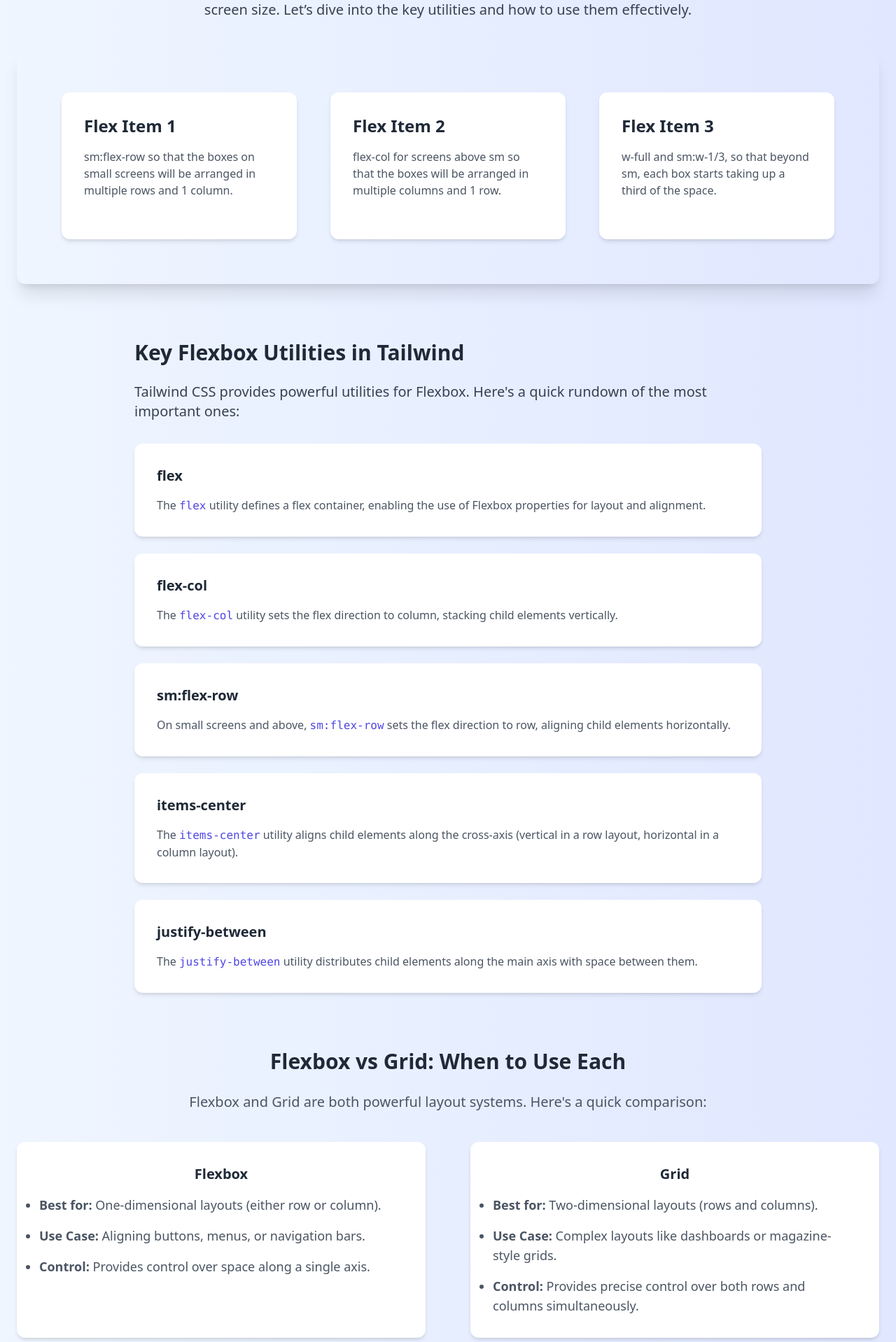
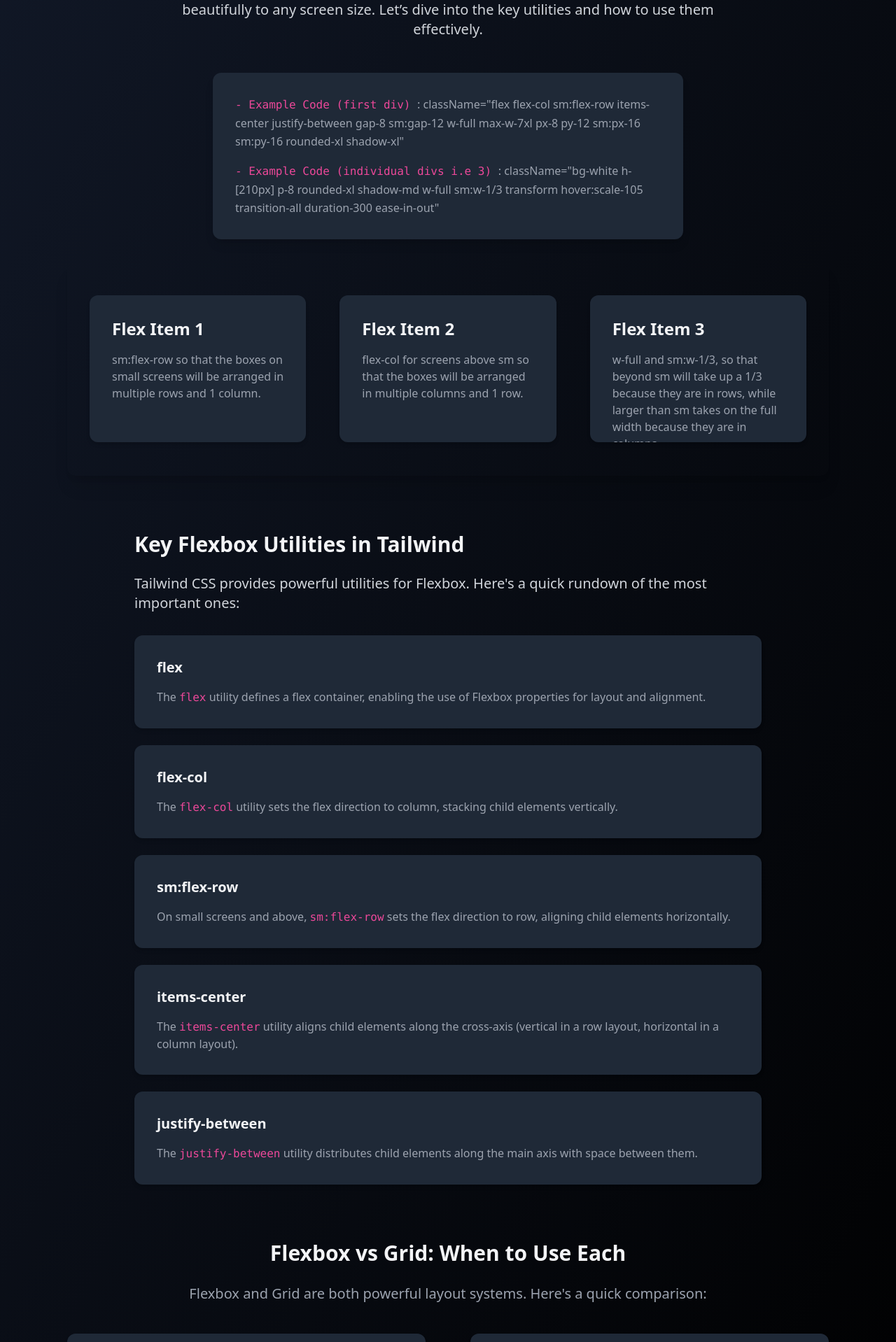
Before and after one commit to akunna1/Akunna-Studies, a Next.js app: page /flex in a window 1280 px wide. Shown: the part 324-2242 px from the top of the page at 70% size. Built offline with nearby package versions, Linux system fonts and the light colour scheme.

Commit message:
Updated flex page with more content and new style

```diff
--- a/src/app/flex/page.tsx
+++ b/src/app/flex/page.tsx
@@ -8,96 +8,112 @@
   return (
     <>
       <Navbar />
-      <div className="min-h-screen bg-gradient-to-r from-blue-50 to-indigo-100 flex flex-col items-center justify-start px-6 py-16 sm:py-24">
-        {/* Main Heading */}
-        <h1 className="text-4xl sm:text-5xl font-extrabold text-indigo-600 mb-8 text-center tracking-wide">
+      <div className="min-h-screen bg-gradient-to-br from-gray-900 to-black text-white flex flex-col items-center justify-start px-6 py-16 sm:py-24 sm:px-24">
+        <h1 className="text-4xl sm:text-5xl font-extrabold bg-clip-text text-transparent bg-gradient-to-r from-purple-400 to-pink-600 mb-8 text-center">
           Mastering Tailwind Flexbox: Responsive Layout Design
         </h1>
 
-        {/* Subheading with Description */}
-        <p className="text-lg sm:text-xl max-w-4xl mx-auto text-center text-gray-700 mb-10 leading-relaxed">
+        <p className="text-lg sm:text-xl text-gray-300 max-w-3xl text-center mb-12 leading-relaxed">
           Flexbox in Tailwind CSS allows you to create responsive layouts that adapt beautifully to any screen size. Let’s dive into the key utilities and how to use them effectively.
         </p>
 
+        {/* Text Box with Custom Styling */}
+        <div className="bg-gray-800 text-white p-6 sm:p-8 rounded-xl shadow-lg max-w-2xl mx-auto mb-8">
+          <p className="leading-relaxed mb-4 text-gray-400">
+            <code className="font-mono text-pink-500"> - Example Code (first div) </code>
+            : className="flex flex-col sm:flex-row items-center justify-between gap-8 sm:gap-12 w-full max-w-7xl px-8 py-12 sm:px-16 sm:py-16 rounded-xl shadow-xl"
+          </p>
+          <p className="leading-relaxed text-gray-400">
+            <code className="font-mono text-pink-500"> - Example Code (individual divs i.e 3) </code>
+            : className="bg-white h-[210px] p-8 rounded-xl shadow-md w-full sm:w-1/3 transform hover:scale-105 transition-all duration-300 ease-in-out"
+          </p>
+        </div>
+
         {/* Flexbox Layout Example */}
-        <div className="flex flex-col sm:flex-row items-center justify-between gap-8 sm:gap-12 w-full max-w-7xl px-8 py-12 sm:px-16 sm:py-16 rounded-xl shadow-xl">
+        <div className="flex flex-col sm:flex-row items-center justify-between gap-8 sm:gap-12 w-full max-w-7xl px-8 py-12 rounded-xl shadow-xl">
           {/* Flex Item 1 */}
-          <div className="bg-white h-[210px] p-8 rounded-xl shadow-md w-full sm:w-1/3 transform hover:scale-105 transition-all duration-300 ease-in-out">
-            <h2 className="text-2xl font-semibold text-gray-800 mb-4">Flex Item 1</h2>
-            <p className="text-gray-600">sm:flex-row so that the boxes on small screens will be arranged in multiple rows and 1 column.</p>
+          <div className="bg-gray-800 h-[210px] p-8 rounded-xl shadow-md w-full sm:w-1/3 transform hover:scale-105 transition-all duration-300 ease-in-out overflow-auto">
+            <h2 className="text-2xl font-semibold text-gray-100 mb-4">Flex Item 1</h2>
+            <p className="text-gray-400">
+              sm:flex-row so that the boxes on small screens will be arranged in multiple rows and 1 column.
+            </p>
           </div>
           {/* Flex Item 2 */}
-          <div className="bg-white h-[210px] p-8 rounded-xl shadow-md w-full sm:w-1/3 transform hover:scale-105 transition-all duration-300 ease-in-out">
-            <h2 className="text-2xl font-semibold text-gray-800 mb-4">Flex Item 2</h2>
-            <p className="text-gray-600">flex-col for screens above sm so that the boxes will be arranged in multiple columns and 1 row.</p>
+          <div className="bg-gray-800 h-[210px] p-8 rounded-xl shadow-md w-full sm:w-1/3 transform hover:scale-105 transition-all duration-300 ease-in-out overflow-auto">
+            <h2 className="text-2xl font-semibold text-gray-100 mb-4">Flex Item 2</h2>
+            <p className="text-gray-400">
+              flex-col for screens above sm so that the boxes will be arranged in multiple columns and 1 row.
+            </p>
           </div>
           {/* Flex Item 3 */}
-          <div className="bg-white  h-[210px] p-8 rounded-xl shadow-md w-full sm:w-1/3 transform hover:scale-105 transition-all duration-300 ease-in-out">
-            <h2 className="text-2xl font-semibold text-gray-800 mb-4">Flex Item 3</h2>
-            <p className="text-gray-600">w-full and sm:w-1/3, so that beyond sm, each box starts taking up a third of the space.</p>
+          <div className="bg-gray-800 h-[210px] p-8 rounded-xl shadow-md w-full sm:w-1/3 transform hover:scale-105 transition-all duration-300 ease-in-out overflow-auto">
+            <h2 className="text-2xl font-semibold text-gray-100 mb-4">Flex Item 3</h2>
+            <p className="text-gray-400">
+              w-full and sm:w-1/3, so that beyond sm will take up a 1/3 because they are in rows, while larger than sm takes on the full width because they are in columns.
+            </p>
           </div>
         </div>
 
         {/* Flex Definitions Section */}
         <div className="mt-20 max-w-4xl mx-auto">
-          <h3 className="text-3xl font-semibold text-gray-800 mb-6">Key Flexbox Utilities in Tailwind</h3>
-          <p className="text-lg sm:text-xl text-gray-700 mb-8 leading-relaxed">
+          <h3 className="text-3xl font-semibold text-gray-100 mb-6">Key Flexbox Utilities in Tailwind</h3>
+          <p className="text-lg sm:text-xl text-gray-300 mb-8 leading-relaxed">
             Tailwind CSS provides powerful utilities for Flexbox. Here's a quick rundown of the most important ones:
           </p>
           <div className="space-y-6">
-            <div className="bg-white p-8 rounded-xl shadow-md">
-              <h4 className="text-xl font-semibold text-gray-800 mb-4">flex</h4>
-              <p className="text-gray-600">
-                The <code className="font-mono text-indigo-600">flex</code> utility defines a flex container, enabling the use of Flexbox properties for layout and alignment.
+            <div className="bg-gray-800 p-8 rounded-xl shadow-md">
+              <h4 className="text-xl font-semibold text-gray-100 mb-4">flex</h4>
+              <p className="text-gray-400">
+                The <code className="font-mono text-pink-500">flex</code> utility defines a flex container, enabling the use of Flexbox properties for layout and alignment.
               </p>
             </div>
-            <div className="bg-white p-8 rounded-xl shadow-md">
-              <h4 className="text-xl font-semibold text-gray-800 mb-4">flex-col</h4>
-              <p className="text-gray-600">
-                The <code className="font-mono text-indigo-600">flex-col</code> utility sets the flex direction to column, stacking child elements vertically.
+            <div className="bg-gray-800 p-8 rounded-xl shadow-md">
+              <h4 className="text-xl font-semibold text-gray-100 mb-4">flex-col</h4>
+              <p className="text-gray-400">
+                The <code className="font-mono text-pink-500">flex-col</code> utility sets the flex direction to column, stacking child elements vertically.
               </p>
             </div>
-            <div className="bg-white p-8 rounded-xl shadow-md">
-              <h4 className="text-xl font-semibold text-gray-800 mb-4">sm:flex-row</h4>
-              <p className="text-gray-600">
-                On small screens and above, <code className="font-mono text-indigo-600">sm:flex-row</code> sets the flex direction to row, aligning child elements horizontally.
+            <div className="bg-gray-800 p-8 rounded-xl shadow-md">
+              <h4 className="text-xl font-semibold text-gray-100 mb-4">sm:flex-row</h4>
+              <p className="text-gray-400">
+                On small screens and above, <code className="font-mono text-pink-500">sm:flex-row</code> sets the flex direction to row, aligning child elements horizontally.
               </p>
             </div>
-            <div className="bg-white p-8 rounded-xl shadow-md">
-              <h4 className="text-xl font-semibold text-gray-800 mb-4">items-center</h4>
-              <p className="text-gray-600">
-                The <code className="font-mono text-indigo-600">items-center</code> utility aligns child elements along the cross-axis (vertical in a row layout, horizontal in a column layout).
+            <div className="bg-gray-800 p-8 rounded-xl shadow-md">
+              <h4 className="text-xl font-semibold text-gray-100 mb-4">items-center</h4>
+              <p className="text-gray-400">
+                The <code className="font-mono text-pink-500">items-center</code> utility aligns child elements along the cross-axis (vertical in a row layout, horizontal in a column layout).
               </p>
             </div>
-            <div className="bg-white p-8 rounded-xl shadow-md">
-              <h4 className="text-xl font-semibold text-gray-800 mb-4">justify-between</h4>
-              <p className="text-gray-600">
-                The <code className="font-mono text-indigo-600">justify-between</code> utility distributes child elements along the main axis with space between them.
+            <div className="bg-gray-800 p-8 rounded-xl shadow-md">
+              <h4 className="text-xl font-semibold text-gray-100 mb-4">justify-between</h4>
+              <p className="text-gray-400">
+                The <code className="font-mono text-pink-500">justify-between</code> utility distributes child elements along the main axis with space between them.
               </p>
             </div>
           </div>
         </div>
 
         {/* Flex vs Grid Section */}
-        <div className="mt-20 text-center text-lg sm:text-xl text-gray-700">
-          <h3 className="text-3xl font-semibold text-gray-800 mb-6">Flexbox vs Grid: When to Use Each</h3>
-          <p className="max-w-3xl mx-auto mb-10 leading-relaxed text-gray-600">
+        <div className="mt-20 text-center text-lg sm:text-xl text-gray-300">
+          <h3 className="text-3xl font-semibold text-gray-100 mb-6">Flexbox vs Grid: When to Use Each</h3>
+          <p className="max-w-3xl mx-auto mb-10 leading-relaxed text-gray-400">
             Flexbox and Grid are both powerful layout systems. Here's a quick comparison:
           </p>
           <div className="flex flex-col sm:flex-row justify-center gap-8 sm:gap-16">
             {/* Flexbox Explanation Card */}
-            <div className="bg-white p-8 rounded-xl shadow-md w-full sm:w-1/2">
-              <h4 className="text-xl font-semibold text-gray-800 mb-4">Flexbox</h4>
-              <ul className="list-disc text-lg text-gray-600 space-y-4 text-left">
+            <div className="bg-gray-800 p-8 rounded-xl shadow-md w-full sm:w-1/2">
+              <h4 className="text-xl font-semibold text-gray-100 mb-4">Flexbox</h4>
+              <ul className="list-disc text-lg text-gray-400 space-y-4 text-left">
                 <li><strong>Best for:</strong> One-dimensional layouts (either row or column).</li>
                 <li><strong>Use Case:</strong> Aligning buttons, menus, or navigation bars.</li>
                 <li><strong>Control:</strong> Provides control over space along a single axis.</li>
               </ul>
             </div>
             {/* Grid Explanation Card */}
-            <div className="bg-white p-8 rounded-xl shadow-md w-full sm:w-1/2">
-              <h4 className="text-xl font-semibold text-gray-800 mb-4">Grid</h4>
-              <ul className="list-disc text-lg text-gray-600 space-y-4 text-left">
+            <div className="bg-gray-800 p-8 rounded-xl shadow-md w-full sm:w-1/2">
+              <h4 className="text-xl font-semibold text-gray-100 mb-4">Grid</h4>
+              <ul className="list-disc text-lg text-gray-400 space-y-4 text-left">
                 <li><strong>Best for:</strong> Two-dimensional layouts (rows and columns).</li>
                 <li><strong>Use Case:</strong> Complex layouts like dashboards or magazine-style grids.</li>
                 <li><strong>Control:</strong> Provides precise control over both rows and columns simultaneously.</li>
@@ -105,7 +121,6 @@
             </div>
           </div>
         </div>
-
       </div>
       <Footer />
     </>
```
